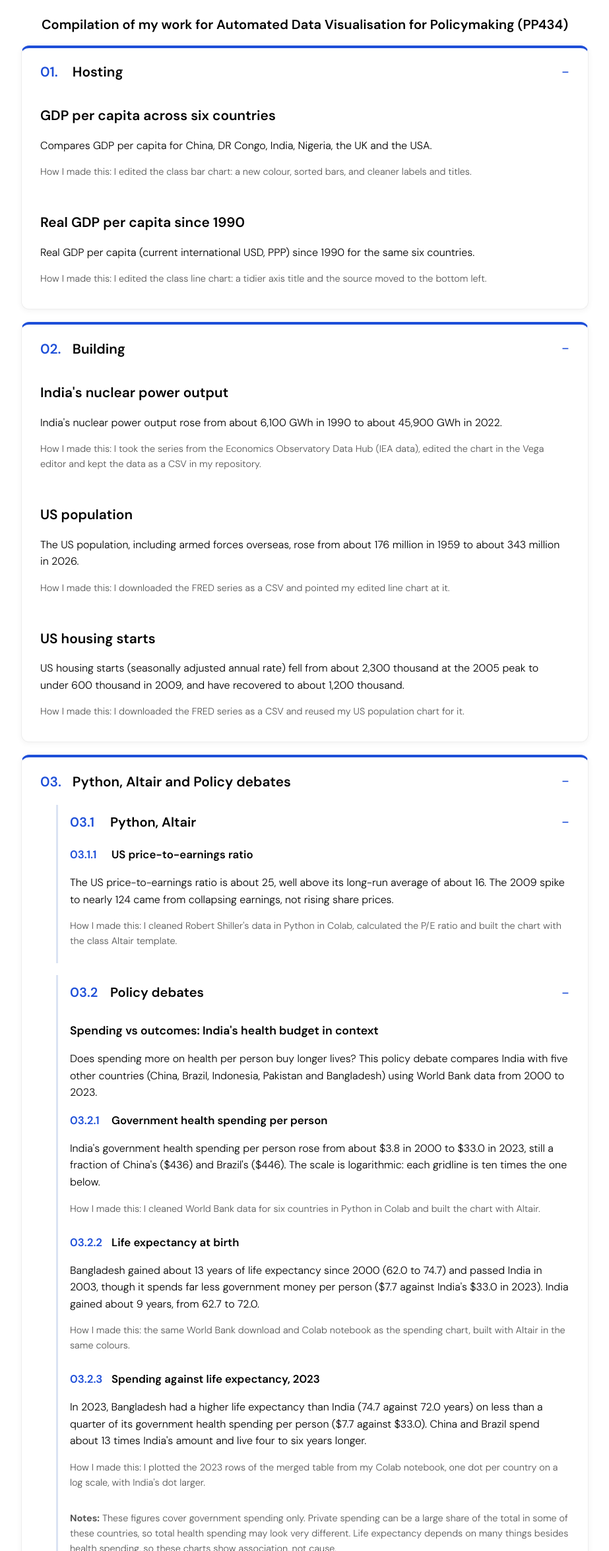
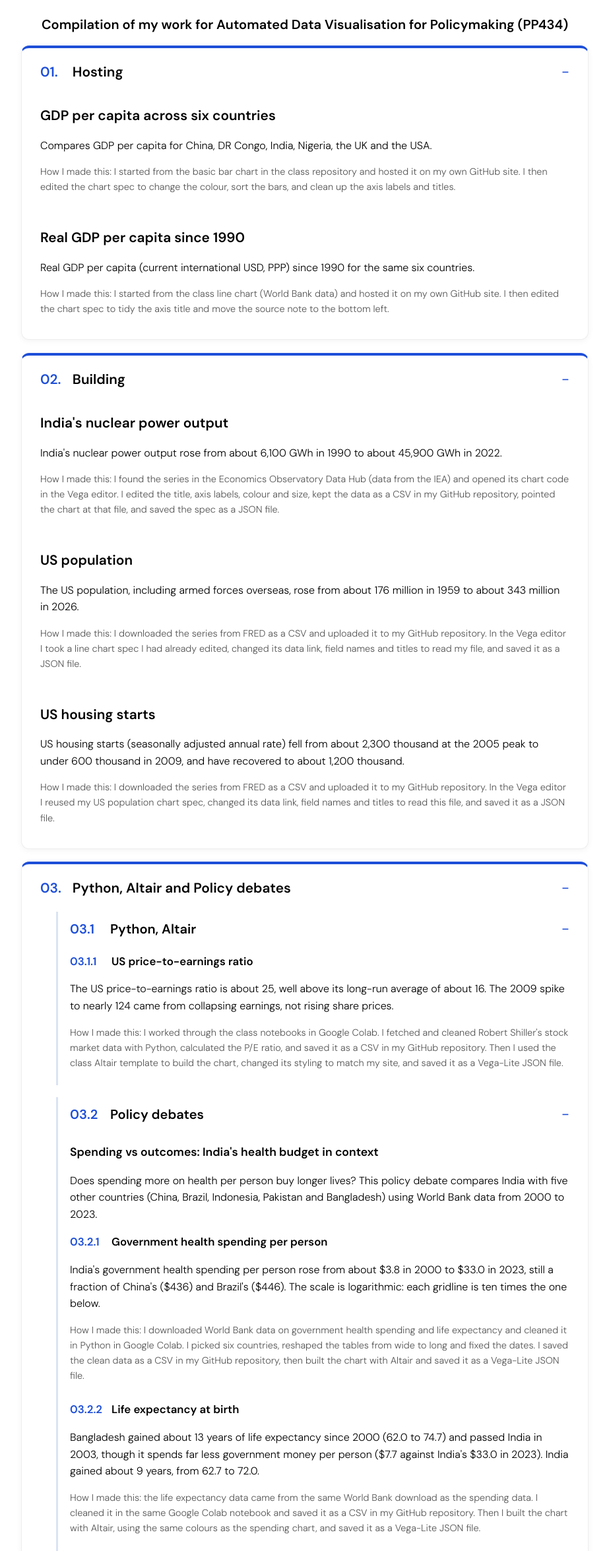
Before and after one commit to krshmashah13/krshmashah13.github.io, a plain HTML site: page index.html in a window 1280 px wide. Shown: the part 159-2510 px from the top of the page at 66% size, without its empty margins (178-1101 px from the left). Drawn offline with Linux system fonts and the light colour scheme; a script that the page names is missing.

Commit message:
Restore detailed How I made this

```diff
--- a/index.html
+++ b/index.html
@@ -43,6 +43,11 @@
         /* CSS styles can be defined here, or in a separate CSS file */
         #chartGrid {
             display: flex;
+        }
+
+        /* long web addresses wrap inside the card instead of running off the edge */
+        .chart-description p {
+            overflow-wrap: anywhere;
         }
 
         /* the dashboard: a grid of cards that fits as many charts across as there is room for */
@@ -95,7 +100,7 @@
                     Compares GDP per capita for China, DR Congo, India, Nigeria, the UK and the USA.
                 </p>
                 <p class="method">
-                    How I made this: I edited the class bar chart: a new colour, sorted bars, and cleaner labels and titles.
+                    How I made this: I started from the basic bar chart in the class repository and hosted it on my own GitHub site. I then edited the chart spec to change the colour, sort the bars, and clean up the axis labels and titles.
                 </p>
             </div>
 
@@ -108,7 +113,7 @@
                     Real GDP per capita (current international USD, PPP) since 1990 for the same six countries.
                 </p>
                 <p class="method">
-                    How I made this: I edited the class line chart: a tidier axis title and the source moved to the bottom left.
+                    How I made this: I started from the class line chart (World Bank data) and hosted it on my own GitHub site. I then edited the chart spec to tidy the axis title and move the source note to the bottom left.
                 </p>
             </div>
 
@@ -127,7 +132,7 @@
                     India's nuclear power output rose from about 6,100 GWh in 1990 to about 45,900 GWh in 2022.
                 </p>
                 <p class="method">
-                    How I made this: I took the series from the Economics Observatory Data Hub (IEA data), edited the chart in the Vega editor and kept the data as a CSV in my repository.
+                    How I made this: I found the series in the Economics Observatory Data Hub (data from the IEA) and opened its chart code in the Vega editor. I edited the title, axis labels, colour and size, kept the data as a CSV in my GitHub repository, pointed the chart at that file, and saved the spec as a JSON file.
                 </p>
             </div>
 
@@ -140,7 +145,7 @@
                     The US population, including armed forces overseas, rose from about 176 million in 1959 to about 343 million in 2026.
                 </p>
                 <p class="method">
-                    How I made this: I downloaded the FRED series as a CSV and pointed my edited line chart at it.
+                    How I made this: I downloaded the series from FRED as a CSV and uploaded it to my GitHub repository. In the Vega editor I took a line chart spec I had already edited, changed its data link, field names and titles to read my file, and saved it as a JSON file.
                 </p>
             </div>
 
@@ -153,7 +158,7 @@
                     US housing starts (seasonally adjusted annual rate) fell from about 2,300 thousand at the 2005 peak to under 600 thousand in 2009, and have recovered to about 1,200 thousand.
                 </p>
                 <p class="method">
-                    How I made this: I downloaded the FRED series as a CSV and reused my US population chart for it.
+                    How I made this: I downloaded the series from FRED as a CSV and uploaded it to my GitHub repository. In the Vega editor I reused my US population chart spec, changed its data link, field names and titles to read this file, and saved it as a JSON file.
                 </p>
             </div>
 
@@ -176,7 +181,7 @@
                         The US price-to-earnings ratio is about 25, well above its long-run average of about 16. The 2009 spike to nearly 124 came from collapsing earnings, not rising share prices.
                     </p>
                     <p class="method">
-                        How I made this: I cleaned Robert Shiller's data in Python in Colab, calculated the P/E ratio and built the chart with the class Altair template.
+                        How I made this: I worked through the class notebooks in Google Colab. I fetched and cleaned Robert Shiller's stock market data with Python, calculated the P/E ratio, and saved it as a CSV in my GitHub repository. Then I used the class Altair template to build the chart, changed its styling to match my site, and saved it as a Vega-Lite JSON file.
                     </p>
                 </div>
 
@@ -199,7 +204,7 @@
                         India's government health spending per person rose from about $3.8 in 2000 to $33.0 in 2023, still a fraction of China's ($436) and Brazil's ($446). The scale is logarithmic: each gridline is ten times the one below.
                     </p>
                     <p class="method">
-                        How I made this: I cleaned World Bank data for six countries in Python in Colab and built the chart with Altair.
+                        How I made this: I downloaded World Bank data on government health spending and life expectancy and cleaned it in Python in Google Colab. I picked six countries, reshaped the tables from wide to long and fixed the dates. I saved the clean data as a CSV in my GitHub repository, then built the chart with Altair and saved it as a Vega-Lite JSON file.
                     </p>
                 </div>
 
@@ -212,7 +217,7 @@
                         Bangladesh gained about 13 years of life expectancy since 2000 (62.0 to 74.7) and passed India in 2003, though it spends far less government money per person ($7.7 against India's $33.0 in 2023). India gained about 9 years, from 62.7 to 72.0.
                     </p>
                     <p class="method">
-                        How I made this: the same World Bank download and Colab notebook as the spending chart, built with Altair in the same colours.
+                        How I made this: the life expectancy data came from the same World Bank download as the spending data. I cleaned it in the same Google Colab notebook and saved it as a CSV in my GitHub repository. Then I built the chart with Altair, using the same colours as the spending chart, and saved it as a Vega-Lite JSON file.
                     </p>
                 </div>
 
@@ -225,7 +230,7 @@
                         In 2023, Bangladesh had a higher life expectancy than India (74.7 against 72.0 years) on less than a quarter of its government health spending per person ($7.7 against $33.0). China and Brazil spend about 13 times India's amount and live four to six years longer.
                     </p>
                     <p class="method">
-                        How I made this: I plotted the 2023 rows of the merged table from my Colab notebook, one dot per country on a log scale, with India's dot larger.
+                        How I made this: I used the merged spending and life expectancy table from my Colab notebook, saved as a CSV in my GitHub repository. In Altair I kept the 2023 rows, plotted one dot per country on a log scale, made India's dot larger, and saved the chart as a Vega-Lite JSON file.
                     </p>
                 </div>
 
@@ -265,7 +270,7 @@
                         In 2023, life expectancy rises steeply with spending up to a few thousand dollars per person, then flattens. The US, at $12,099, is far to the right with a life expectancy of about 79. The vertical axis starts at 64, not zero.
                     </p>
                     <p class="method">
-                        How I made this: I cleaned the data behind the original chart in Python in Colab and rebuilt the chart with Altair. The region colours are close to the original's, not exact.
+                        How I made this: I downloaded the data behind the original chart from Our World in Data and cleaned it in Python in Google Colab. I renamed the columns, kept the rows with both numbers and fixed the dates. I saved it as a CSV in my GitHub repository and rebuilt the chart with Altair. The region colours are close to the original's but not exact.
                     </p>
                 </div>
 
@@ -281,7 +286,7 @@
                         India spends $312 per person on health, about a tenth of the typical country in this data (median $3,145), and only three of the 57 countries have a lower life expectancy. India is the lowest spender here, but the data covers mostly rich countries, so it may not be the lowest anywhere.
                     </p>
                     <p class="method">
-                        How I made this: the same data as the replica, with India in blue, a dashed line at the median and a log scale.
+                        How I made this: I used the same data as the replica, with India in blue and every other country in grey. A dashed line marks the median country, and spending is on a log scale, so each gridline is ten times the one before.
                     </p>
                 </div>
 
@@ -309,7 +314,7 @@
                         Full URL: <a href="https://data360api.worldbank.org/data360/data?DATABASE_ID=WB_WDI&amp;INDICATOR=WB_WDI_SP_DYN_LE00_IN&amp;REF_AREA=IND,CHN,BRA,IDN,PAK,BGD&amp;timePeriodFrom=2000&amp;timePeriodTo=2023" target="_blank" rel="noopener">data360api.worldbank.org/data360/data?DATABASE_ID=WB_WDI&amp;INDICATOR=WB_WDI_SP_DYN_LE00_IN&amp;REF_AREA=IND,CHN,BRA,IDN,PAK,BGD&amp;timePeriodFrom=2000&amp;timePeriodTo=2023</a>
                     </p>
                     <p class="method">
-                        How I made this: I checked the address in my browser first. The values arrive as text, the countries as codes and the years as numbers, so the chart converts them.
+                        How I made this: I opened the address in my browser to check the data first. It comes back as JSON in a tidy format, with one row per country per year (144 rows), but the values are stored as text, the countries as codes and the years as plain numbers. In the chart spec I turned the values into numbers, the codes into country names and the years into dates. The chart reads the API directly, so it updates if the World Bank revises its figures.
                     </p>
                 </div>
 
@@ -325,7 +330,7 @@
                         Bangladesh and Pakistan spend less on health per person than India: $179 each against India's $273 in 2022. India is still not the lowest spender anywhere, because 46 of the 192 countries on the list spend less.
                     </p>
                     <p class="method">
-                        How I made this: I scraped Wikipedia's list of countries by total health expenditure per capita in Colab with Python's requests and pandas, took the second table (WHO data for 192 countries), kept only the numbers and saved a CSV.
+                        How I made this: Wikipedia's list of countries by total health expenditure per capita has no data download, so I scraped the page in Google Colab. I downloaded it with Python's requests package and pulled out the second table (WHO data for 192 countries) with pandas. I renamed the columns, kept only the numbers, because the table can include commas and footnote marks, and saved the result as a CSV in my GitHub repository. The chart reads that file and shows all 192 countries, with India and my five other countries highlighted.
                     </p>
                     <p class="method">
                         Challenges: the page has three tables, so I picked the right one by its columns, and Wikipedia can refuse unnamed programs, so I added a name. The table mixes years (169 countries are 2022), though all six of mine are 2022.
@@ -353,7 +358,7 @@
                         Since 2000, India's infant mortality has fallen by almost two-thirds (66.3 to 24.5 per 1,000 births) and maternal deaths by more than three-quarters (362 to 80 per 100,000). Life expectancy rose 9.3 years to 72.0, and government health spending per person grew almost ninefold, from $3.8 to $33.0. The pandemic shows in 2021. Each chart has its own scale, and five of the six do not start at zero.
                     </p>
                     <p class="method">
-                        How I made this: a Python loop in Colab downloads six World Bank indicators and saves each as a JSON file; a JavaScript loop on this page draws one chart per file.
+                        How I made this: I used two loops. In Python (Google Colab), a loop goes through six indicator codes, builds the World Bank API address for each one, downloads the data, cleans it (dropping missing values, turning the years into whole numbers and sorting them) and saves each series as its own JSON file in my GitHub repository. On this page, a JavaScript loop goes through the same six files, makes a box for each and draws a small chart in it, in a grid.
                     </p>
                     <p class="method">
                         Challenges: the World Bank's older API address timed out (error 524), so I switched to its Data360 address. The values arrive as text and the units differ, so each chart has its own scale.
```
